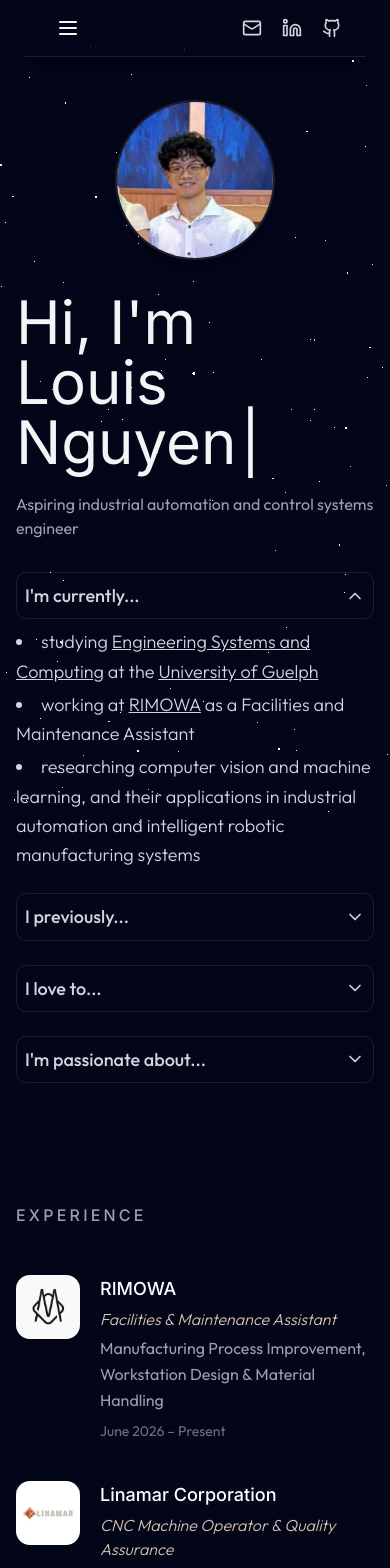
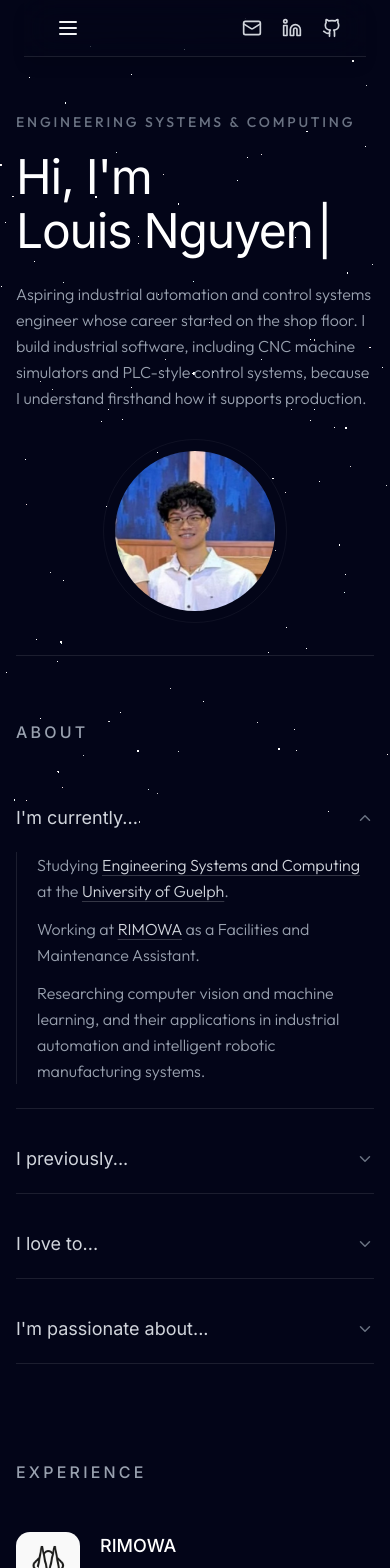
Before and after one commit to louisnguyenn/Louis-Personal-Portfolio, a React (Vite) app: page / in a window 390 px wide. Shown: the top 1568 px of the page. Built offline with nearby package versions, Linux system fonts and the light colour scheme.

Commit message:
restyle about and hero sections

```diff
--- a/src/components/sections/About.jsx
+++ b/src/components/sections/About.jsx
@@ -13,33 +13,51 @@ export const About = () => {
   const [isLoveOpen, setIsLoveOpen] = useState(false);
   const [isPassionateOpen, setIsPassionateOpen] = useState(false);
 
+  const linkClasses =
+    'text-gray-300 underline decoration-white/20 underline-offset-4 transition-all duration-300 hover:text-white hover:decoration-white/60';
+
+  const itemClasses = 'text-base font-light leading-relaxed text-gray-400';
+
   return (
-    <section id="about" className="pt-8">
-      <div className="w-full px-4 sm:px-6 lg:px-8">
+    <section id="about" className="pt-16">
+      <div className="w-full px-4 sm:px-6">
+        <ScrollReveal>
+          <h2 className="mb-10 text-base font-medium tracking-[0.2em] text-gray-400">
+            ABOUT
+          </h2>
+        </ScrollReveal>
+
         <ScrollReveal delay={0.2}>
-          <div className="mb-5">
+          <div className="space-y-4">
+            {/* Currently */}
             <Collapsible
               open={isCurrentlyOpen}
               onOpenChange={setIsCurrentlyOpen}
-              className="mb-6"
+              className="border-b border-white/10"
             >
-              <CollapsibleTrigger className="w-full text-left block">
-                <p className="text-gray-300 leading-relaxed text-lg font-light border border-white/10 p-2 rounded-lg hover:border-white/40 hover:text-white transition-colors cursor-pointer flex items-center justify-between">
-                  <span className="font-medium">I'm currently...</span>
+              <CollapsibleTrigger className="group w-full text-left">
+                <div className="flex items-center justify-between py-5">
+                  <h3 className="text-lg font-normal text-gray-300 transition-colors duration-300 group-hover:text-white">
+                    I'm currently...
+                  </h3>
+
                   <ChevronDown
-                    className={`w-5 h-5 transition-transform duration-200 ${
+                    size={18}
+                    className={`text-gray-500 transition-all duration-300 group-hover:text-gray-300 ${
                       isCurrentlyOpen ? 'rotate-180' : ''
                     }`}
                   />
-                </p>
+                </div>
               </CollapsibleTrigger>
-              <CollapsibleContent className="mt-2">
-                <ul className="list-disc list-inside text-gray-300 leading-relaxed text-lg font-light space-y-1">
-                  <li>
-                    studying{' '}
+
+              <CollapsibleContent>
+                <div className="mb-6 border-l border-white/10 pl-5">
+                  <ul className="space-y-3">
+                    <li className={itemClasses}>
+                      Studying{' '}
                       <a
                         href="https://www.uoguelph.ca/programs/engineering-systems-and-computing/"
-                      className="text-gray-300 hover:text-white transition-all duration-300 underline"
+                        className={linkClasses}
                         target="_blank"
                         rel="noopener noreferrer"
                       >
@@ -48,127 +66,164 @@ export const About = () => {
                       at the{' '}
                       <a
                         href="https://www.uoguelph.ca/"
-                      className="text-gray-300 hover:text-white transition-all duration-300 underline"
+                        className={linkClasses}
                         target="_blank"
                         rel="noopener noreferrer"
                       >
                         University of Guelph
                       </a>
+                      .
                     </li>
-                  <li>
-                    working at{' '}
+
+                    <li className={itemClasses}>
+                      Working at{' '}
                       <a
                         href="https://www.rimowa.com/ca/en/home"
-                      className="text-gray-300 hover:text-white transition-all duration-300 underline"
+                        className={linkClasses}
                         target="_blank"
                         rel="noopener noreferrer"
                       >
                         RIMOWA
                       </a>{' '}
-                    as a Facilities and Maintenance Assistant
+                      as a Facilities and Maintenance Assistant.
                     </li>
-                  <li>
-                    researching computer vision and machine learning, and their
-                    applications in industrial automation and intelligent
-                    robotic manufacturing systems
+
+                    <li className={itemClasses}>
+                      Researching computer vision and machine learning, and
+                      their applications in industrial automation and
+                      intelligent robotic manufacturing systems.
                     </li>
                   </ul>
+                </div>
               </CollapsibleContent>
             </Collapsible>
 
+            {/* Previously */}
             <Collapsible
               open={isPreviouslyOpen}
               onOpenChange={setIsPreviouslyOpen}
-              className="mb-6"
+              className="border-b border-white/10"
             >
-              <CollapsibleTrigger className="w-full text-left block">
-                <p className="text-gray-300 leading-relaxed text-lg font-light border border-white/10 p-2 rounded-lg hover:border-white/40 hover:text-white transition-colors cursor-pointer flex items-center justify-between">
-                  <span className="font-medium">I previously...</span>
+              <CollapsibleTrigger className="group w-full text-left">
+                <div className="flex items-center justify-between py-5">
+                  <h3 className="text-lg font-normal text-gray-300 transition-colors duration-300 group-hover:text-white">
+                    I previously...
+                  </h3>
+
                   <ChevronDown
-                    className={`w-5 h-5 transition-transform duration-200 ${
+                    size={18}
+                    className={`text-gray-500 transition-all duration-300 group-hover:text-gray-300 ${
                       isPreviouslyOpen ? 'rotate-180' : ''
                     }`}
                   />
-                </p>
+                </div>
               </CollapsibleTrigger>
-              <CollapsibleContent className="mt-2">
-                <ul className="list-disc list-inside text-gray-300 leading-relaxed text-lg font-light space-y-1">
-                  <li>
-                    returned to{' '}
+
+              <CollapsibleContent>
+                <div className="mb-6 border-l border-white/10 pl-5">
+                  <ul className="space-y-3">
+                    <li className={itemClasses}>
+                      Returned to{' '}
                       <a
                         href="https://www.linamar.com/"
-                      className="text-gray-300 hover:text-white transition-all duration-300 underline"
+                        className={linkClasses}
                         target="_blank"
                         rel="noopener noreferrer"
                       >
                         Linamar Corporation
                       </a>{' '}
-                    as a CNC Machine Operator & Quality Assurance
+                      as a CNC Machine Operator and Quality Assurance Inspector.
                     </li>
-                  <li>
-                    worked at{' '}
+
+                    <li className={itemClasses}>
+                      Worked at{' '}
                       <a
                         href="https://www.linamar.com/"
-                      className="text-gray-300 hover:text-white transition-all duration-300 underline"
+                        className={linkClasses}
                         target="_blank"
                         rel="noopener noreferrer"
                       >
                         Linamar Corporation
                       </a>{' '}
-                    as a CNC Machine Operator
+                      as a CNC Machine Operator.
                     </li>
                   </ul>
+                </div>
               </CollapsibleContent>
             </Collapsible>
 
+            {/* Love */}
             <Collapsible
               open={isLoveOpen}
               onOpenChange={setIsLoveOpen}
-              className="mb-6"
+              className="border-b border-white/10"
             >
-              <CollapsibleTrigger className="w-full text-left block">
-                <p className="text-gray-300 leading-relaxed text-lg font-light border border-white/10 p-2 rounded-lg hover:border-white/40 hover:text-white transition-colors cursor-pointer flex items-center justify-between">
-                  <span className="font-medium">I love to...</span>
+              <CollapsibleTrigger className="group w-full text-left">
+                <div className="flex items-center justify-between py-5">
+                  <h3 className="text-lg font-normal text-gray-300 transition-colors duration-300 group-hover:text-white">
+                    I love to...
+                  </h3>
+
                   <ChevronDown
-                    className={`w-5 h-5 transition-transform duration-200 ${
+                    size={18}
+                    className={`text-gray-500 transition-all duration-300 group-hover:text-gray-300 ${
                       isLoveOpen ? 'rotate-180' : ''
                     }`}
                   />
-                </p>
+                </div>
               </CollapsibleTrigger>
-              <CollapsibleContent className="mt-2">
-                <ul className="list-disc list-inside text-gray-300 leading-relaxed text-lg font-light space-y-1">
-                  <li>learn about bodybuilding and muscle hypertrophy</li>
-                  <li>research optimal nutrition and healthy living</li>
-                  <li>eat sushi</li>
-                  <li>travel</li>
+
+              <CollapsibleContent>
+                <div className="mb-6 border-l border-white/10 pl-5">
+                  <ul className="space-y-3">
+                    <li className={itemClasses}>
+                      Learn about bodybuilding and muscle hypertrophy.
+                    </li>
+                    <li className={itemClasses}>
+                      Research optimal nutrition and healthy living.
+                    </li>
+                    <li className={itemClasses}>Eat sushi.</li>
+                    <li className={itemClasses}>Travel.</li>
                   </ul>
+                </div>
               </CollapsibleContent>
             </Collapsible>
 
+            {/* Passionate */}
             <Collapsible
               open={isPassionateOpen}
               onOpenChange={setIsPassionateOpen}
-              className="mb-6"
+              className="border-b border-white/10"
             >
-              <CollapsibleTrigger className="w-full text-left block">
-                <p className="text-gray-300 leading-relaxed text-lg font-light border border-white/10 p-2 rounded-lg hover:border-white/40 hover:text-white transition-colors cursor-pointer flex items-center justify-between">
-                  <span className="font-medium">I'm passionate about...</span>
+              <CollapsibleTrigger className="group w-full text-left">
+                <div className="flex items-center justify-between py-5">
+                  <h3 className="text-lg font-normal text-gray-300 transition-colors duration-300 group-hover:text-white">
+                    I'm passionate about...
+                  </h3>
+
                   <ChevronDown
-                    className={`w-5 h-5 inline-block ml-2 transition-transform duration-200 ${
+                    size={18}
+                    className={`text-gray-500 transition-all duration-300 group-hover:text-gray-300 ${
                       isPassionateOpen ? 'rotate-180' : ''
                     }`}
                   />
-                </p>
+                </div>
               </CollapsibleTrigger>
-              <CollapsibleContent className="mt-2">
-                <ul className="list-disc list-inside text-gray-300 leading-relaxed text-lg font-light space-y-1">
-                  <li>continuous learning</li>
-                  <li>making an impact</li>
-                  <li>improving lives</li>
-                  <li>building things from scratch</li>
-                  <li>becoming a multi-disciplinary engineer</li>
+
+              <CollapsibleContent>
+                <div className="mb-6 border-l border-white/10 pl-5">
+                  <ul className="space-y-3">
+                    <li className={itemClasses}>Continuous learning.</li>
+                    <li className={itemClasses}>Making a meaningful impact.</li>
+                    <li className={itemClasses}>Improving people's lives.</li>
+                    <li className={itemClasses}>
+                      Building things from scratch.
+                    </li>
+                    <li className={itemClasses}>
+                      Becoming a multidisciplinary engineer.
+                    </li>
                   </ul>
+                </div>
               </CollapsibleContent>
             </Collapsible>
           </div>
--- a/src/components/sections/Hero.jsx
+++ b/src/components/sections/Hero.jsx
@@ -5,62 +5,87 @@ import FadeContent from '../animations/FadeContent';
 export const Hero = () => {
   const [text, setText] = useState('');
   const fullText = 'Louis Nguyen';
-  const typingSpeed = 150;
+  const typingSpeed = 120;
 
   useEffect(() => {
     let timeout;
+
     if (text !== fullText) {
       timeout = setTimeout(() => {
         setText(fullText.substring(0, text.length + 1));
       }, typingSpeed);
     }
+
     return () => clearTimeout(timeout);
   }, [text]);
 
   return (
-    <section id="home" className="flex items-center relative">
-      <div className="pt-25 w-full px-4 sm:px-6 lg:px-8">
-        {/* text left, photo right */}
-        <div className="flex flex-col-reverse sm:flex-row sm:items-start sm:justify-between gap-8">
-          {/* Left: text + icons */}
-          <div className="z-10 flex flex-col gap-4">
-            <h1 className="text-6xl font-normal mb-1">
-              Hi, I'm <br></br> {text}
-              <span className="animate-blink ml-1">|</span>
+    <section id="home" className="relative">
+      <div className="w-full px-4 pt-28 sm:px-6 sm:pt-32">
+        <div className="grid items-center gap-10 sm:grid-cols-[1fr_auto] sm:gap-14">
+          {/* Left content */}
+          <div className="z-10 max-w-xl">
+            <FadeContent
+              blur={true}
+              duration={900}
+              easing="ease-out"
+              initialOpacity={0}
+            >
+              <p className="mb-5 text-sm font-medium tracking-[0.2em] text-gray-500">
+                ENGINEERING SYSTEMS & COMPUTING
+              </p>
+            </FadeContent>
+
+            <h1 className="text-5xl font-normal leading-[1.05] tracking-tight text-white sm:text-6xl md:text-7xl">
+              Hi, I&apos;m
+              <span className="mt-1 block">
+                {text}
+                <span className="ml-1 animate-blink text-white">|</span>
+              </span>
             </h1>
 
             <AnimateContent
-              distance={100}
-              direction="horizontal"
-              reverse={true}
-              duration={1.0}
+              distance={50}
+              direction="vertical"
+              reverse={false}
+              duration={0.8}
               ease="power2.out"
               initialOpacity={0}
               animateOpacity
               threshold={0.2}
               delay={0.3}
             >
-              <p className="text-gray-400">
+              <p className="mt-6 max-w-lg text-base font-light leading-relaxed text-gray-400 sm:text-lg">
                 Aspiring industrial automation and control systems engineer
+                whose career started on the shop floor. I build industrial
+                software, including CNC machine simulators and PLC-style control
+                systems, because I understand firsthand how it supports
+                production.
               </p>
             </AnimateContent>
           </div>
 
-          {/* Right: photo */}
+          {/* Right image */}
           <FadeContent
             blur={true}
             duration={1200}
             easing="ease-out"
             initialOpacity={0}
-            className="flex-shrink-0 flex justify-center sm:justify-end"
+            className="flex justify-center sm:justify-end"
           >
-            <img
-              src="/images/me.jpg"
-              alt="Louis Nguyen"
-              className="w-40 h-40 sm:w-44 sm:h-44 rounded-full object-cover border-2 border-white/10 shadow-lg"
-            />
+            <div className="relative">
+              <div className="absolute -inset-3 rounded-full border border-white/5" />
+
+              <img
+                src="/images/me.jpg"
+                alt="Louis Nguyen"
+                className="relative h-40 w-40 rounded-full transition-all duration-500 sm:h-48 sm:w-48"
+              />
+            </div>
           </FadeContent>
         </div>
+
+        <div className="mt-11 border-b border-white/10 sm:mt-15" />
       </div>
     </section>
   );
```
Lines whose indentation alone changed are shown as unchanged.
